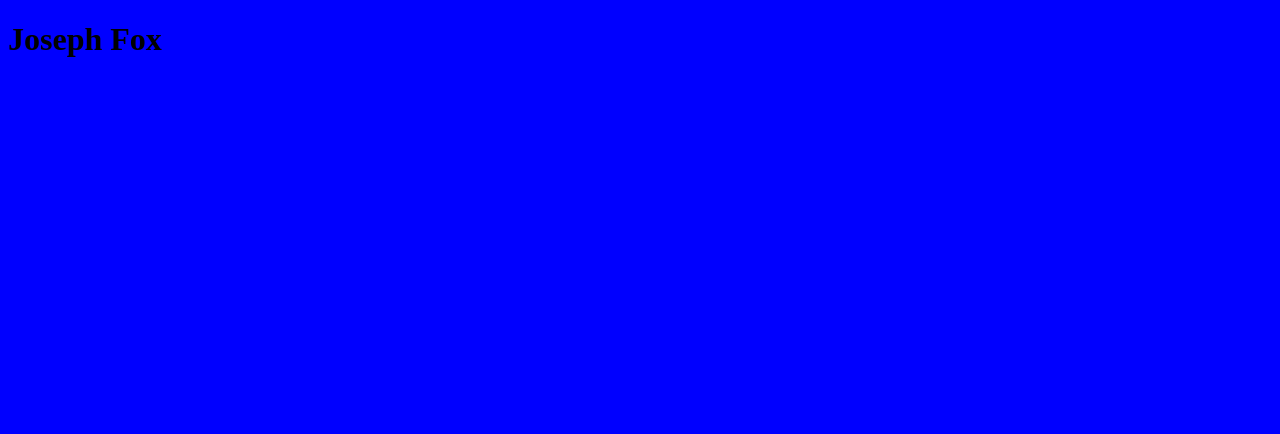
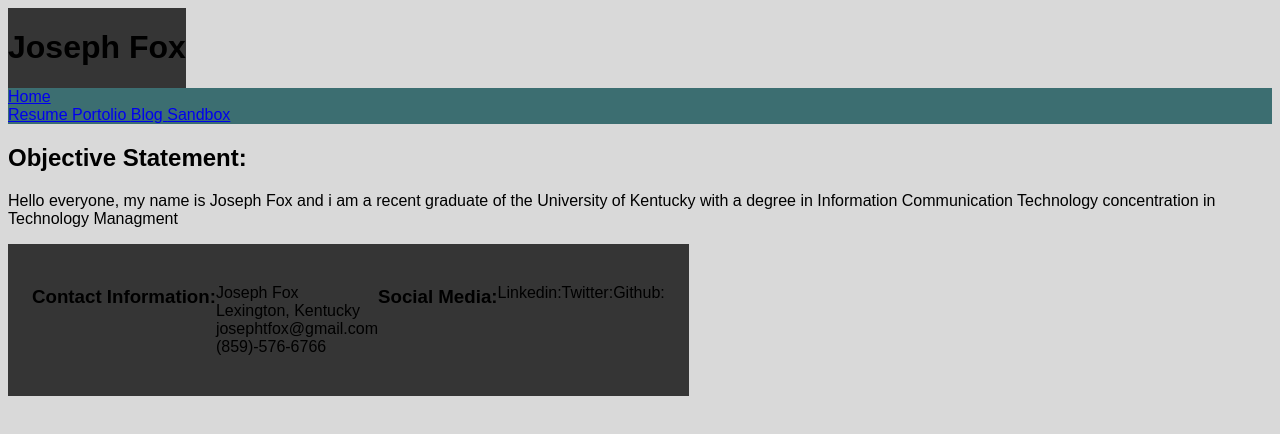
Before and after one commit to josephtfox/Personal-Website, a plain HTML site: page Resume-site.html in a window 1280 px wide. Drawn offline with Linux system fonts and the light colour scheme.

Commit message:
Added elements to CSS and Fixed some HTML

```diff
--- a/Resume-site.html
+++ b/Resume-site.html
@@ -4,14 +4,38 @@
         <title> Joseph Fox's Resume and Portfolio</title>
         <link rel="stylesheet" href="style.css">
     </head>
-    <header>
-        <h1> Joseph Fox </h1>
-
-    </header>
-    <div class ="navbar">
-
-    </div>
     <body>
-
+        <header>
+            <h1> Joseph Fox </h1>
+        </header>
+        <div class ="navbar">
+            <a href="Resume-site.html"> Home </a>
+            <div class="subnav">
+                <a href="Resume.html"> Resume </a>
+                <a href="Portfolio.html"> Portolio </a>
+                <a href="Blog.html"> Blog </a>
+                <a href= "Sandbox.html"> Sandbox </a>
+                </div>
+              </div>
+        </div>
+        <div class ="main-body">
+            <h2>Objective Statement:</h2>
+            <p> Hello everyone, my name is Joseph Fox and i am a recent graduate of the University of
+                Kentucky with a degree in Information Communication Technology concentration in
+                Technology Managment
+            </p>
+        </div>
+        <footer>
+            <h3> Contact Information:</h3>
+            <p> Joseph Fox <br>
+                Lexington, Kentucky <br>
+                josephtfox@gmail.com <br>
+                (859)-576-6766 <br>
+            </p>
+            <h3> Social Media:</h3>
+            <p> Linkedin: </p>
+            <p> Twitter: </p>
+            <p> Github: </p>
+        </footer>
     </body>
 </html>
--- a/style.css
+++ b/style.css
@@ -1,4 +1,21 @@
 html{
-    background-color: blue;
     font-size: 100%;
+    font-family: sans-serif;
 }
+header{
+    background-color: #353535;
+    display:inline-block;
+}
+.navbar {
+    background-color: #3C6E71;
+}
+body{
+    background-color: #D9D9D9;
+}
+footer{
+    background-color: #353535;
+    display:inline-flex;
+    padding: 1.5em;
+
+
+}
```
